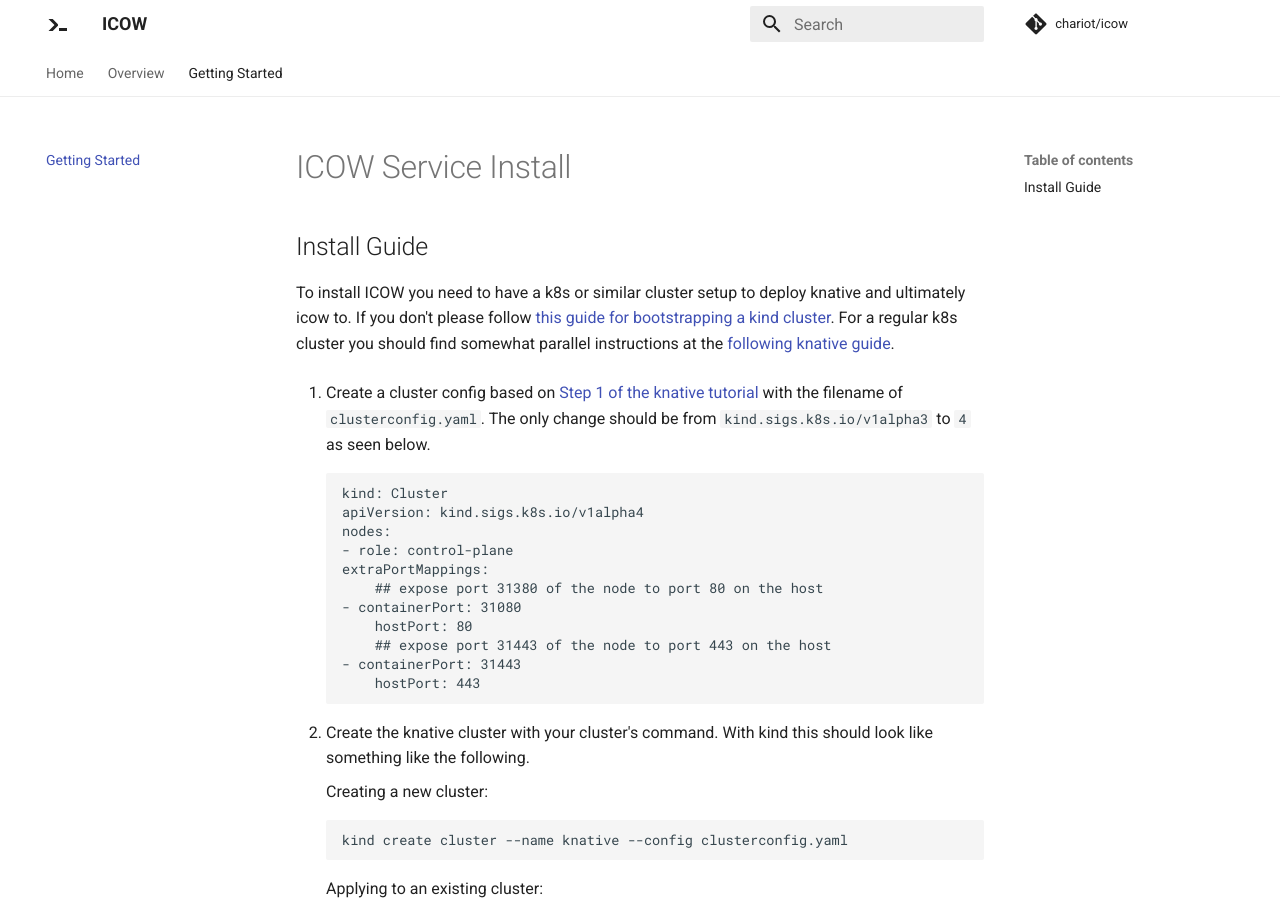
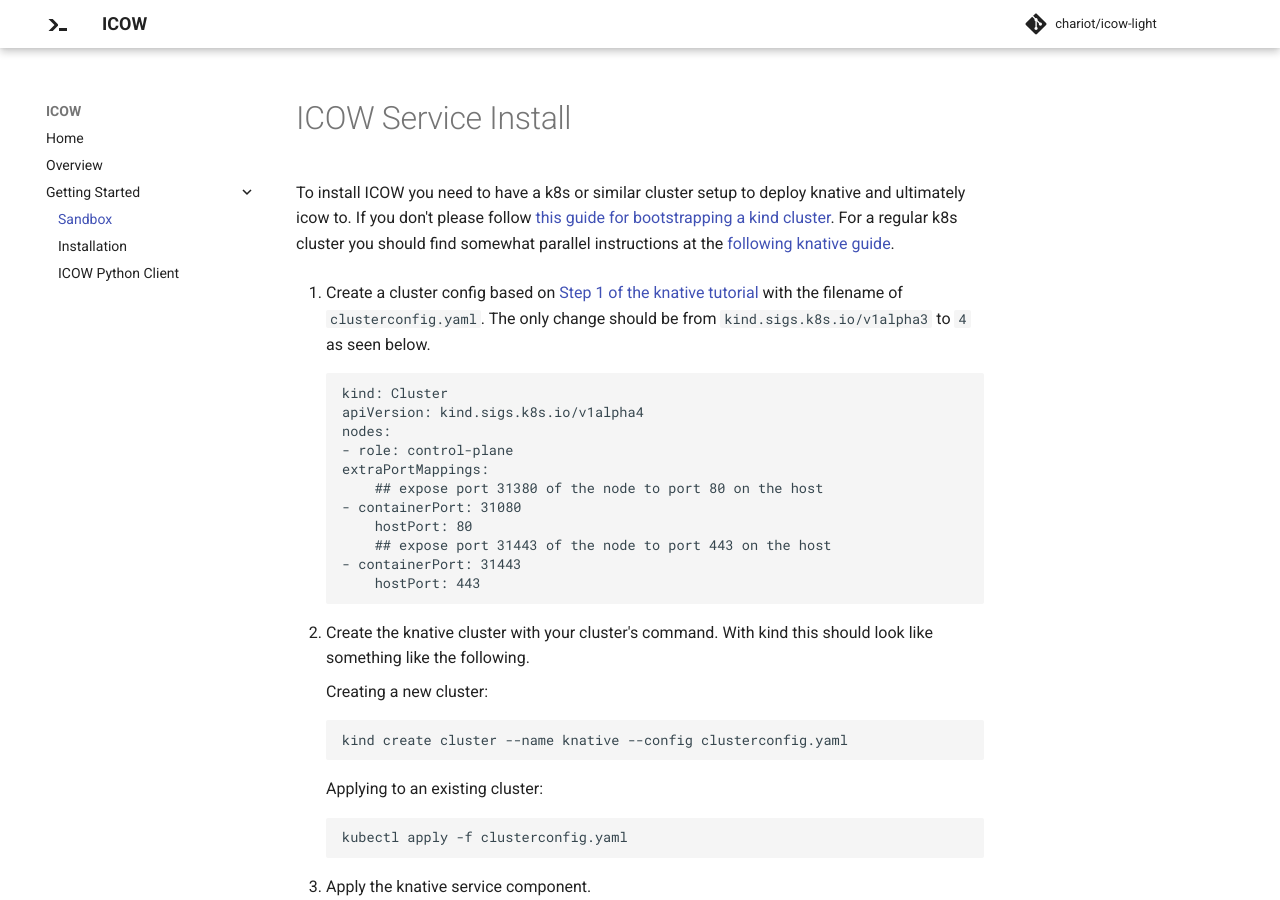
Before and after one commit to Striveworks/LIteCOW, an MkDocs documentation site: the page built from docs/content/setup.md, in a window 1280 px wide and 900 px high. Built offline with MkDocs 1.6.1 and Material for MkDocs 9.7.7, drawn with Linux system fonts in a browser that asks for light colours.

Commit message:
More work on docs

```diff
--- a/docs/content/setup.md
+++ b/docs/content/setup.md
@@ -1,6 +1,4 @@
 # ICOW Service Install
-
-## Install Guide
 
 To install ICOW you need to have a k8s or similar cluster setup to deploy knative and ultimately icow to. If you don't please follow [this guide for bootstrapping a kind cluster](https://kind.sigs.k8s.io/docs/user/quick-start/#installation). For a regular k8s cluster you should find somewhat parallel instructions at the [following knative guide](https://knative.dev/docs/install/any-kubernetes-cluster/).
 
--- a/mkdocs.yml
+++ b/mkdocs.yml
@@ -1,6 +1,6 @@
 site_name: ICOW
 site_description: 'Release and use ML Models seemlessly'
-repo_name: 'chariot/icow'
+repo_name: 'chariot/icow-light'
 repo_url: 'https://gitlab.striveworks.us/chariot/icow'
 copyright: 'Copyright &copy; 2021 Striveworks'
 docs_dir: 'docs/content'
@@ -11,7 +11,10 @@
 nav:
   - Home: index.md
   - Overview: overview.md
-  - Getting Started: setup.md
+  - Getting Started:
+    - Sandbox: setup.md
+    - Installation: install.md
+    - ICOW Python Client: pycow.md
 
 theme:
   name: material
@@ -20,15 +23,20 @@
     primary: white
   icon:
     logo: material/console-line
+  favicon: images/favicon.ico
   features:
-    - tabs
-    - instant
+    - navigation.instant
+    - navigation.expand
+
+plugins: []
 
 markdown_extensions:
   - admonition
   - pymdownx.details
   - pymdownx.superfences
   - pymdownx.tabbed
+  - toc:
+      permalink: true
   - pymdownx.emoji:
       emoji_index: !!python/name:materialx.emoji.twemoji
       emoji_generator: !!python/name:materialx.emoji.to_svg
```
Also changed, not shown: docs/content/overview.md (+16 -0 lines), docs/content/images/favicon.ico (added), docs/content/images/icow-diagram.png (added), docs/content/pycow.md (added).
